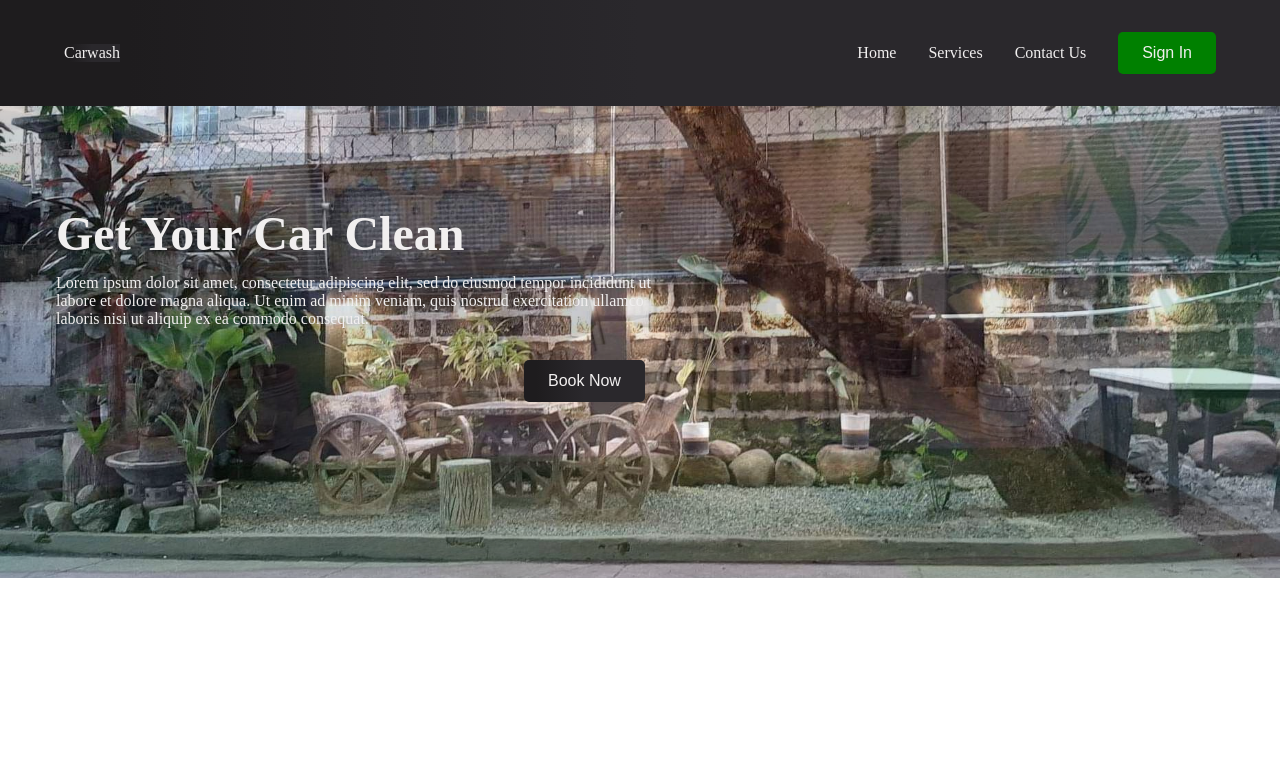
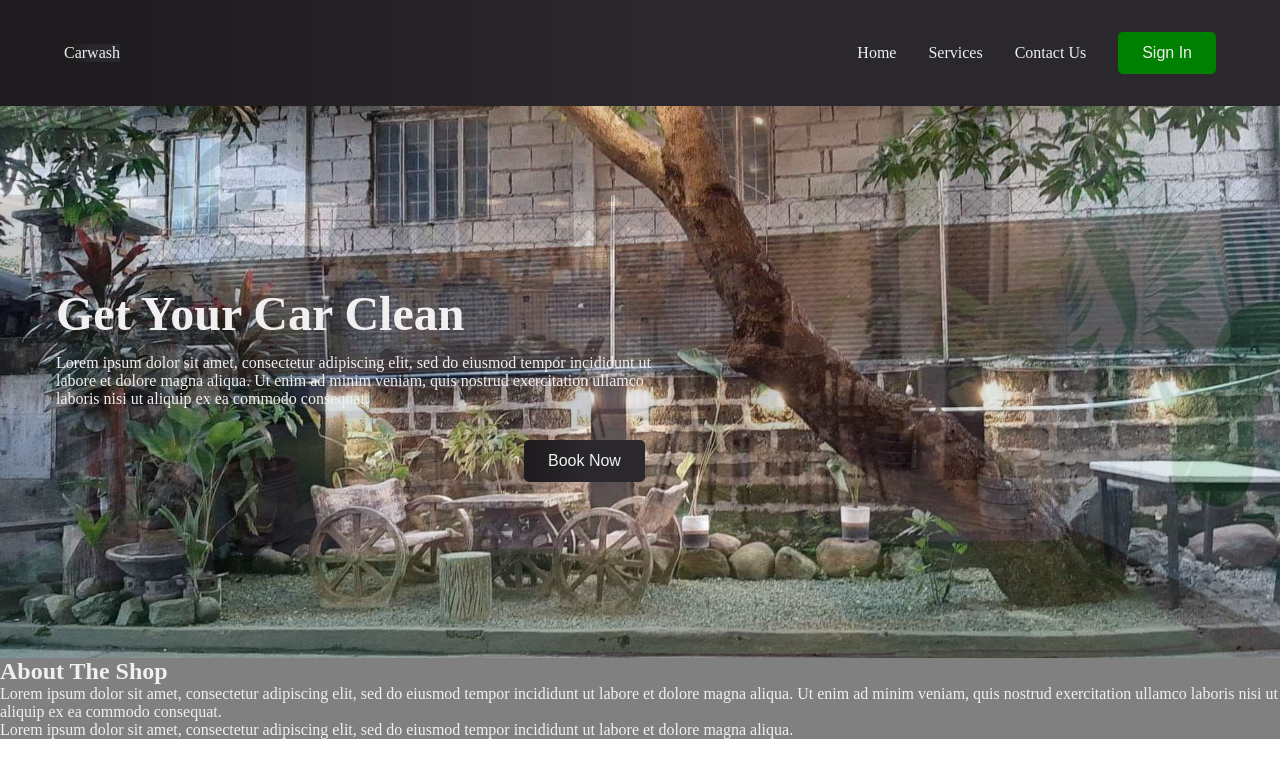
Before and after one commit to xKrstn/Maam-Nocon-Research, a PHP site: page / in a window 1280 px wide. Shown: the top 778 px of the page. Run offline with PHP 8.4, Linux system fonts and the light colour scheme.

Commit message:
Add files via upload

```diff
--- a/carwash/homepage/homepage.css
+++ b/carwash/homepage/homepage.css
@@ -15,7 +15,7 @@ a{
 ul{
     list-style: none;
 }
-header{
+.home{
     padding-block: 5rem;
     background-size: cover;
     background-position: center center;
@@ -95,6 +95,10 @@ nav{
     line-height: 4rem;
 }
 
+.about{
+    background-color: grey;
+    background-position: center;
+}
 @media (width > 768px){
     nav {
         padding: 2rem 4rem;
--- a/carwash/index.html
+++ b/carwash/index.html
@@ -26,16 +26,37 @@
                 <a href="registration/reg.html"><button class="hm-btn">Sign In</button></a>
             </ul>
         </nav>
+
+    </header>
+    <section class="home">
         <div class="section-container header-container" id="home">
             <div class="header-content">
-              <h1>Get Your Car Clean</h1>
-              <p>Lorem ipsum dolor sit amet, consectetur adipiscing elit, sed do eiusmod tempor incididunt ut labore et dolore magna aliqua. Ut enim ad minim veniam, quis nostrud exercitation ullamco laboris nisi ut aliquip ex ea commodo consequat.</p>
-              <div class="header-btn">
+                <h1>Get Your Car Clean</h1>
+                <p>Lorem ipsum dolor sit amet, consectetur adipiscing elit, sed do eiusmod tempor incididunt ut labore et dolore magna aliqua. Ut enim ad minim veniam, quis nostrud exercitation ullamco laboris nisi ut aliquip ex ea commodo consequat.</p>
+                <div class="header-btn">
                 <button class="btn">Book Now</button>
-              </div>
+                </div>
             </div>
-          </div>
-    </header>
+        </div>
+    </section>
+    <section class="about">
+        <div class="about1">
+            <div class="text">
+                <h2>About The Shop</h2>
+                <p>Lorem ipsum dolor sit amet, consectetur adipiscing elit, sed do
+                    eiusmod tempor incididunt ut labore et dolore magna aliqua. Ut
+                    enim ad minim veniam, quis nostrud exercitation ullamco laboris
+                    nisi ut aliquip ex ea commodo consequat.
+                    <br>
+
+                    Lorem ipsum dolor sit amet, consectetur adipiscing elit, sed do
+                    eiusmod tempor incididunt ut labore et dolore magna aliqua.</p>
+            </div>
+            <div class="loc">
+
+            </div>
+        </div>
+    </section>
 </body>
 <script src="homepage/homepage.js"></script>
 </html>
```
